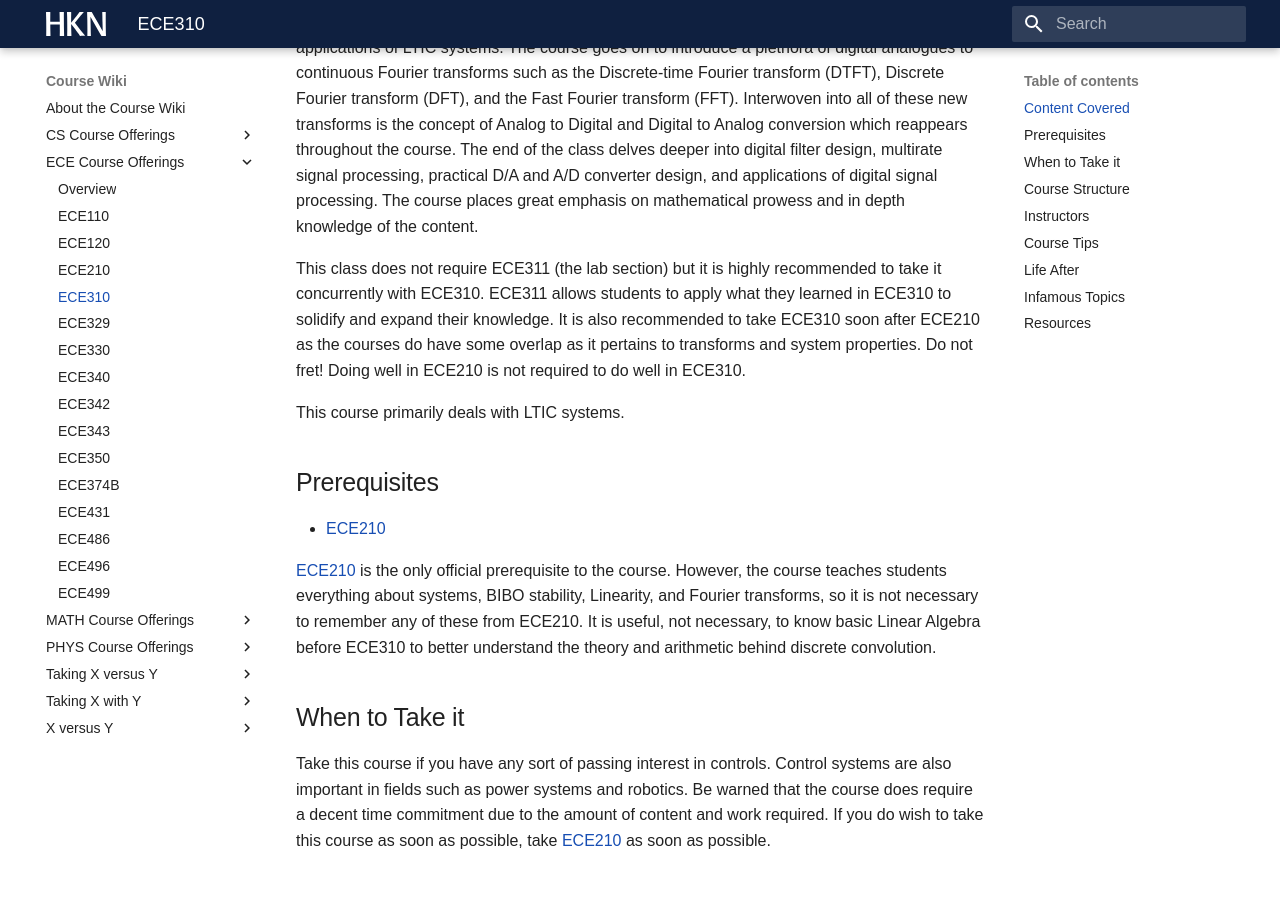
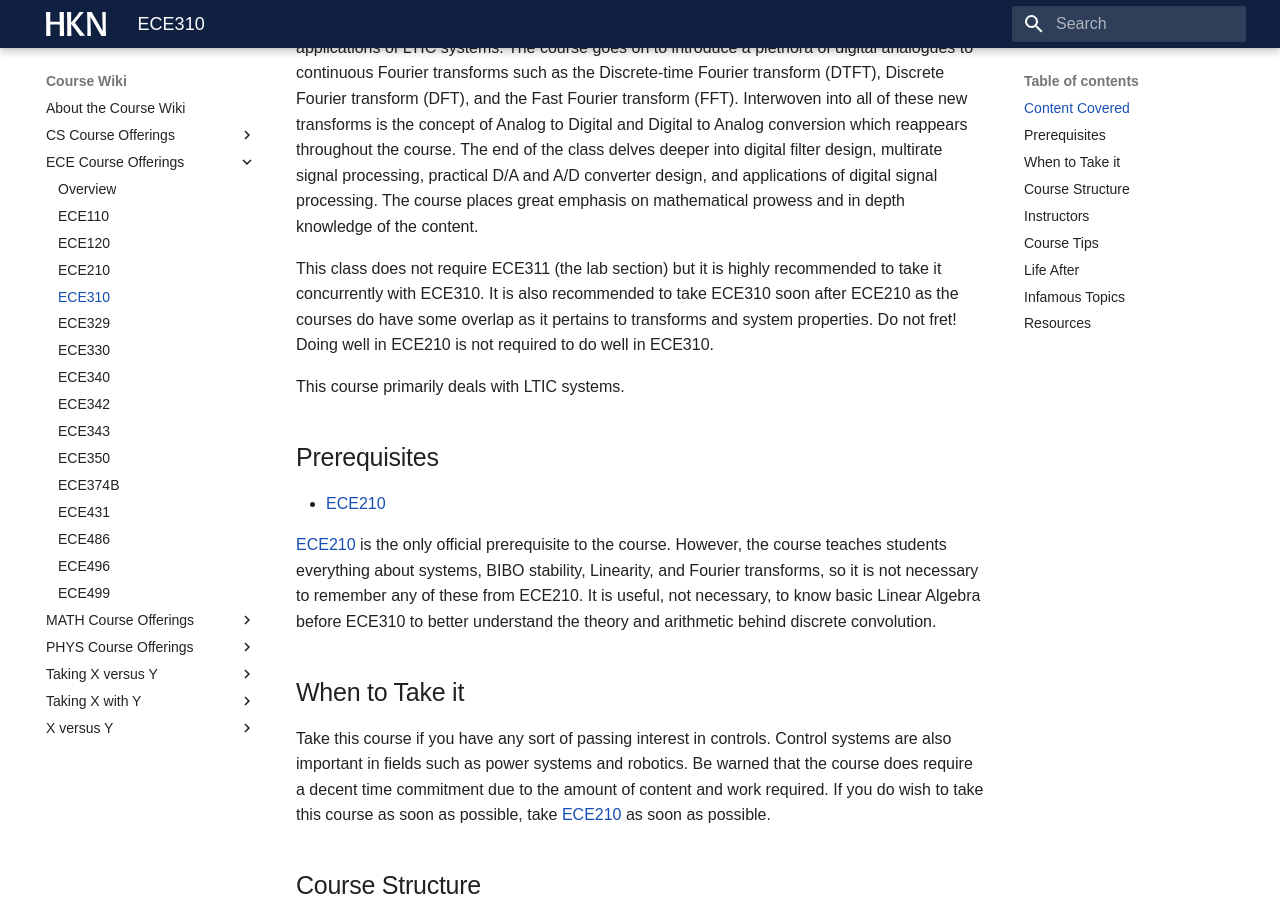
Before and after one commit to hkn-alpha/wiki, an MkDocs documentation site: the page built from docs/Course Wiki/ECE Course Offerings/ECE310.md, in a window 1280 px wide and 900 px high, scrolled down 1026 px. Built offline with MkDocs 1.6.1 and Material for MkDocs 9.7.7, drawn with Linux system fonts in a browser that asks for light colours; some web fonts are replaced.

Commit message:
Update ECE310.md

```diff
--- a/docs/Course Wiki/ECE Course Offerings/ECE310.md
+++ b/docs/Course Wiki/ECE Course Offerings/ECE310.md
@@ -24,7 +24,7 @@ ECE310 (Digital Signal Processing 1) is a 3-credit-hour course that satisfies th
 
 The first part of ECE310 is a brief review of continuous time signals, complex number arithmetic, and linear time-invariant causal (LTIC) systems. There is an emphasis on evaluating whether or not a system is LTIC. You are also introduced to digital signals and systems as well as discrete convolution. The next part of the course covers the Z-transform. Review partial fraction decomposition and polynomial long division. The course continues by talking about how to analyze systems via the Z-transform, how to evaluate the stability of said systems, as well as applications of LTIC systems. The course goes on to introduce a plethora of digital analogues to continuous Fourier transforms such as the Discrete-time Fourier transform (DTFT), Discrete Fourier transform (DFT), and the Fast Fourier transform (FFT). Interwoven into all of these new transforms is the concept of Analog to Digital and Digital to Analog conversion which reappears throughout the course. The end of the class delves deeper into digital filter design, multirate signal processing, practical D/A and A/D converter design, and applications of digital signal processing. The course places great emphasis on mathematical prowess and in depth knowledge of the content.
 
-This class does not require ECE311 (the lab section) but it is highly recommended to take it concurrently with ECE310. ECE311 allows students to apply what they learned in ECE310 to solidify and expand their knowledge. It is also recommended to take ECE310 soon after ECE210 as the courses do have some overlap as it pertains to transforms and system properties. Do not fret! Doing well in ECE210 is not required to do well in ECE310.
+This class does not require ECE311 (the lab section) but it is highly recommended to take it concurrently with ECE310. It is also recommended to take ECE310 soon after ECE210 as the courses do have some overlap as it pertains to transforms and system properties. Do not fret! Doing well in ECE210 is not required to do well in ECE310.
 
 This course primarily deals with LTIC systems.
 
```
